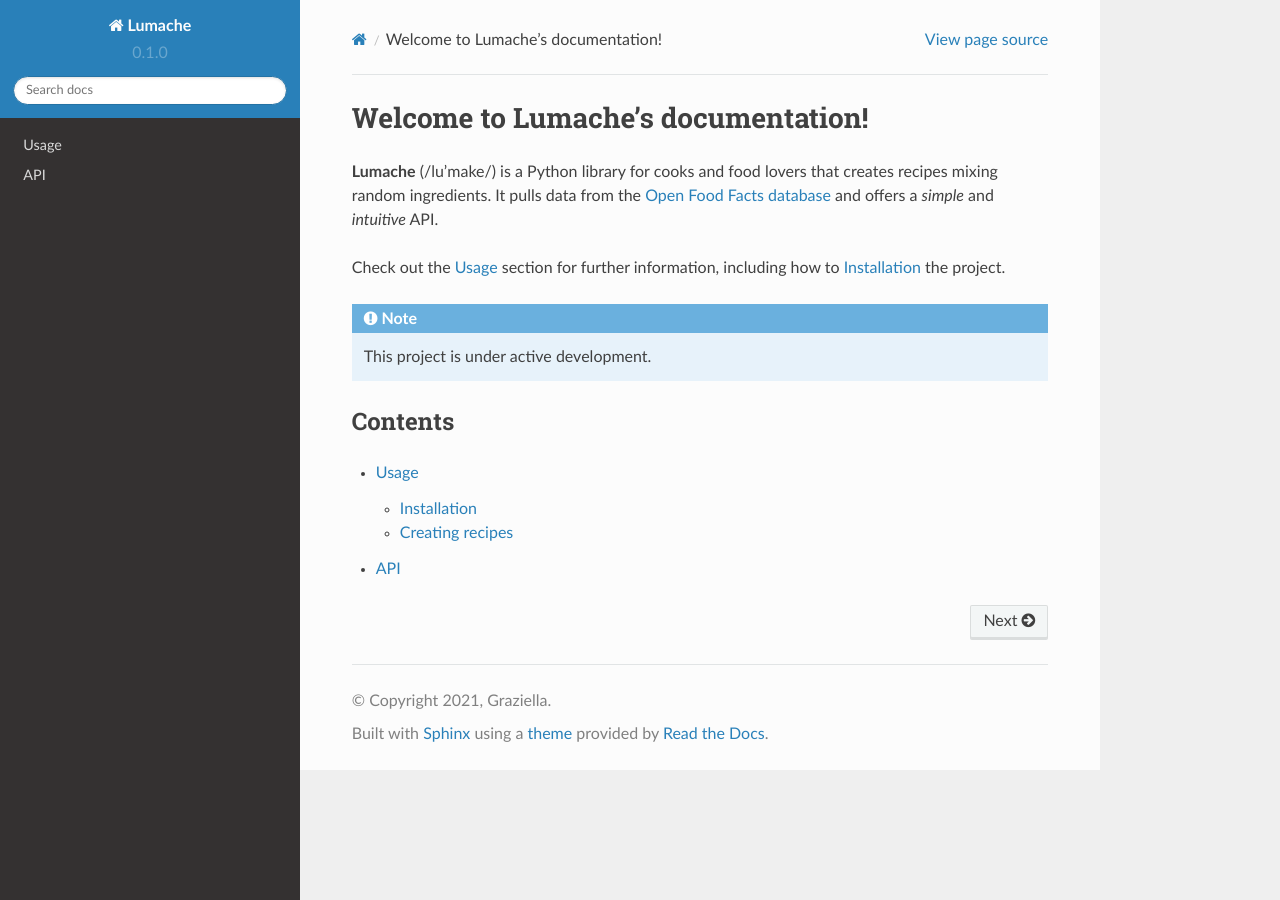
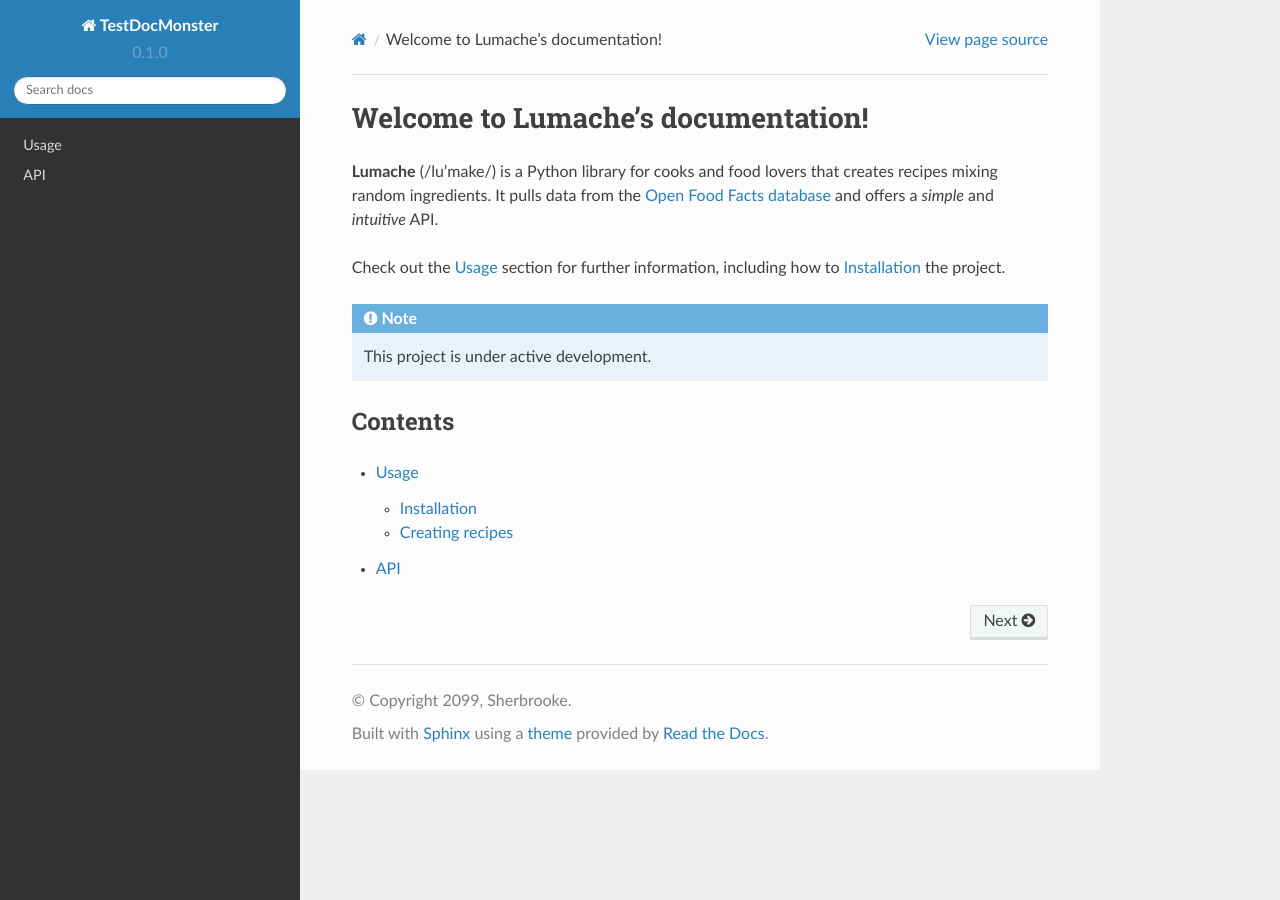
Before and after one commit to CharlesAuthier/test-github-doc, a Sphinx documentation site: the page built from docs/source/index.rst, in a window 1280 px wide. Built offline with Sphinx 7.4.7 and the Read the Docs theme 2.0.0, drawn with Linux system fonts in a browser that asks for light colours.

Commit message:
change in onf.py

```diff
--- a/docs/source/conf.py
+++ b/docs/source/conf.py
@@ -2,9 +2,9 @@
 
 # -- Project information
 
-project = 'Lumache'
-copyright = '2021, Graziella'
-author = 'Graziella'
+project = 'TestDocMonster'
+copyright = '2099, Sherbrooke'
+author = 'Charles at NRCAN'
 
 release = '0.1'
 version = '0.1.0'
```
